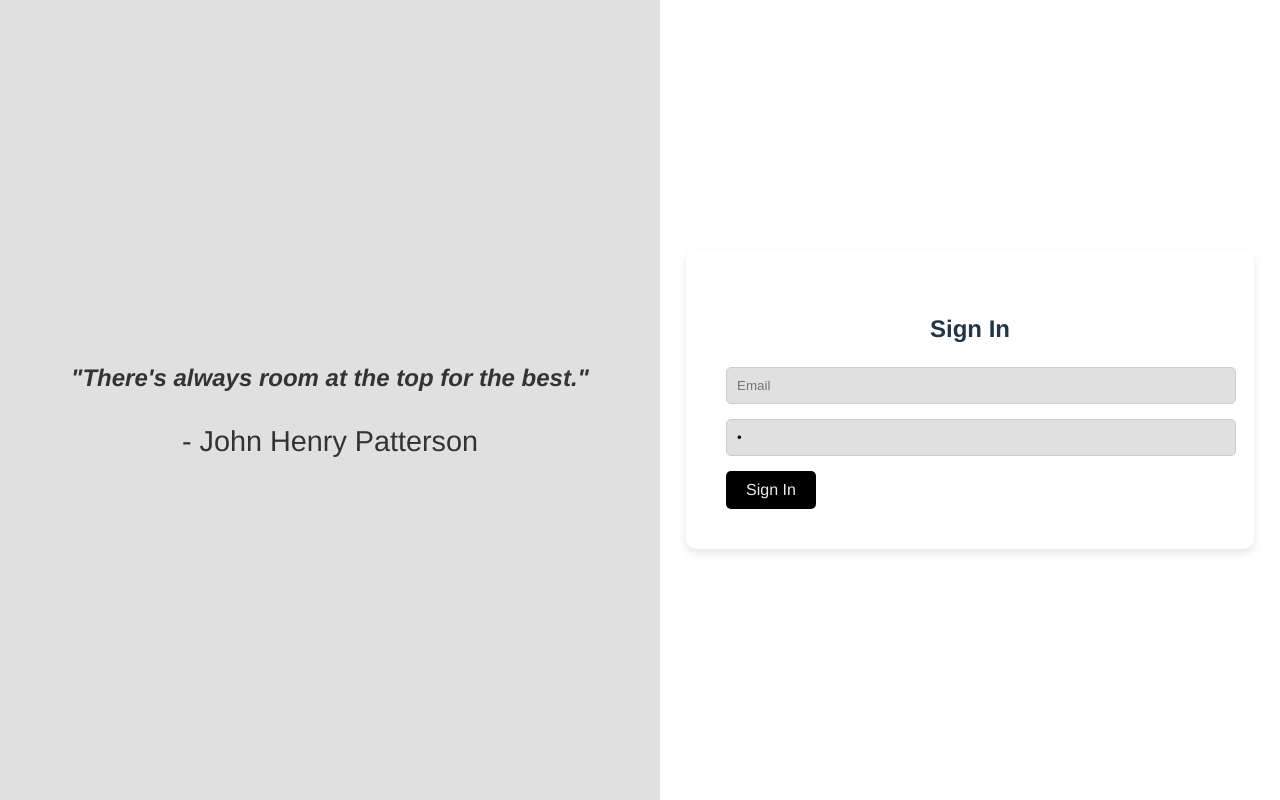
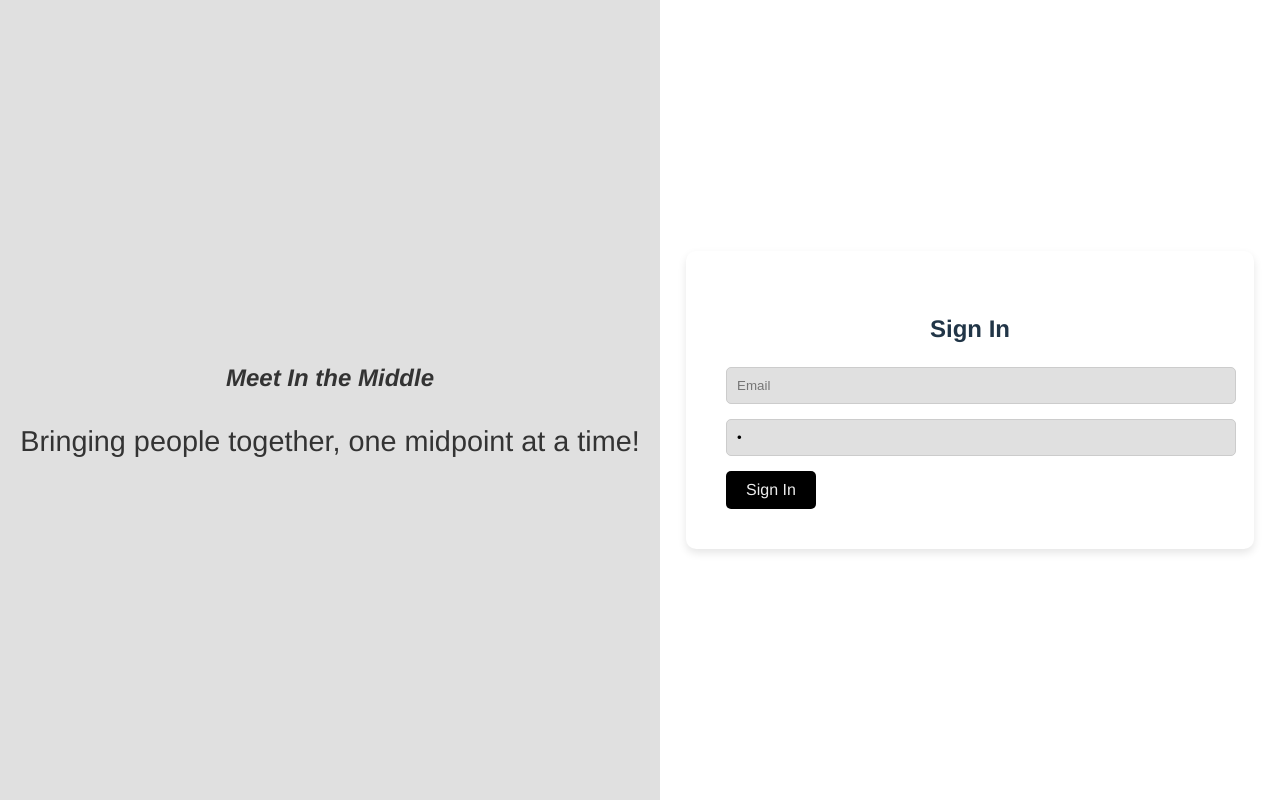
Before and after one commit to pavitrapai10/meet_in_middle, a React (Vite) app in the folder frontend/: page / in a window 1280 px wide. Built offline with nearby package versions, Linux system fonts and the light colour scheme.

Commit message:
Update signin.jsx

```diff
--- a/frontend/src/pages/signin.jsx
+++ b/frontend/src/pages/signin.jsx
@@ -40,8 +40,8 @@ const Signin = () => {
         <div className="signin-container">
             <div className="left-section">
                 <div className="quote-box">
-                    <p>"There's always room at the top for the best."</p>
-                    <span>- John Henry Patterson</span>
+                   <p>Meet In the Middle</p>
+                    <span>Bringing people together, one midpoint at a time!</span>
                 </div>
             </div>
             <div className="right-section">
```
